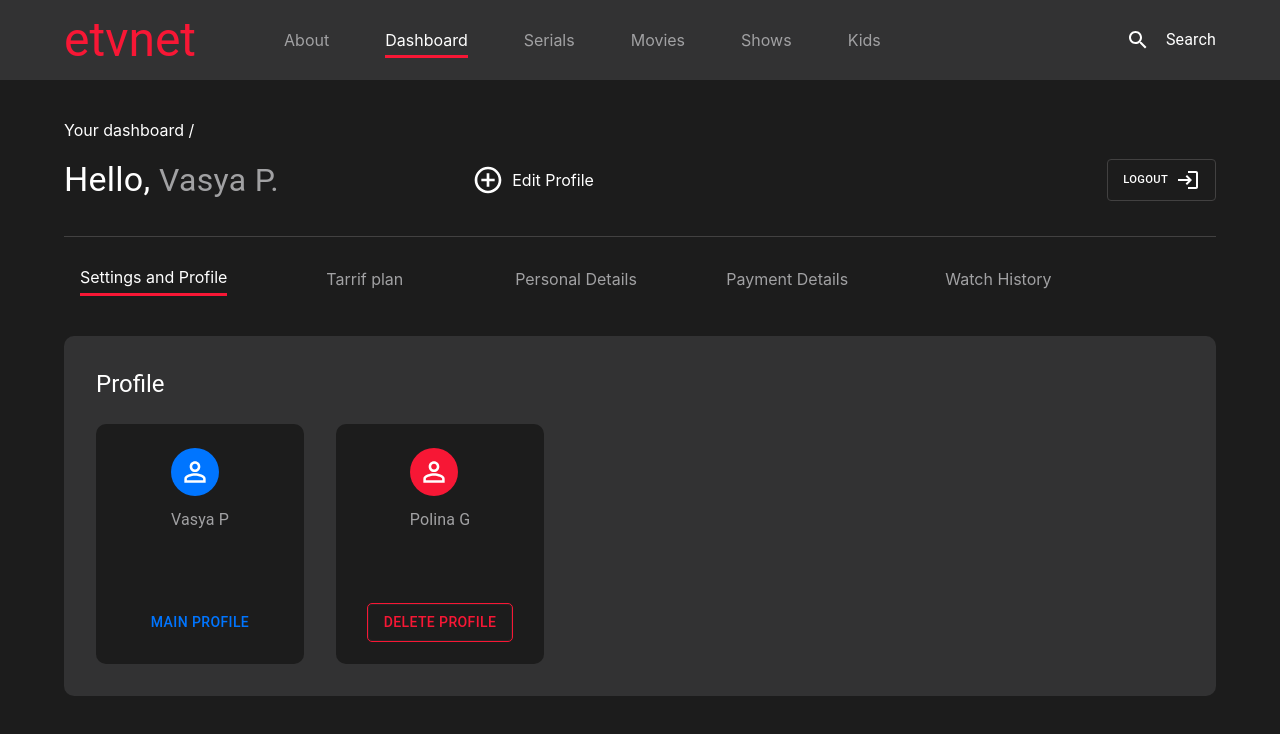
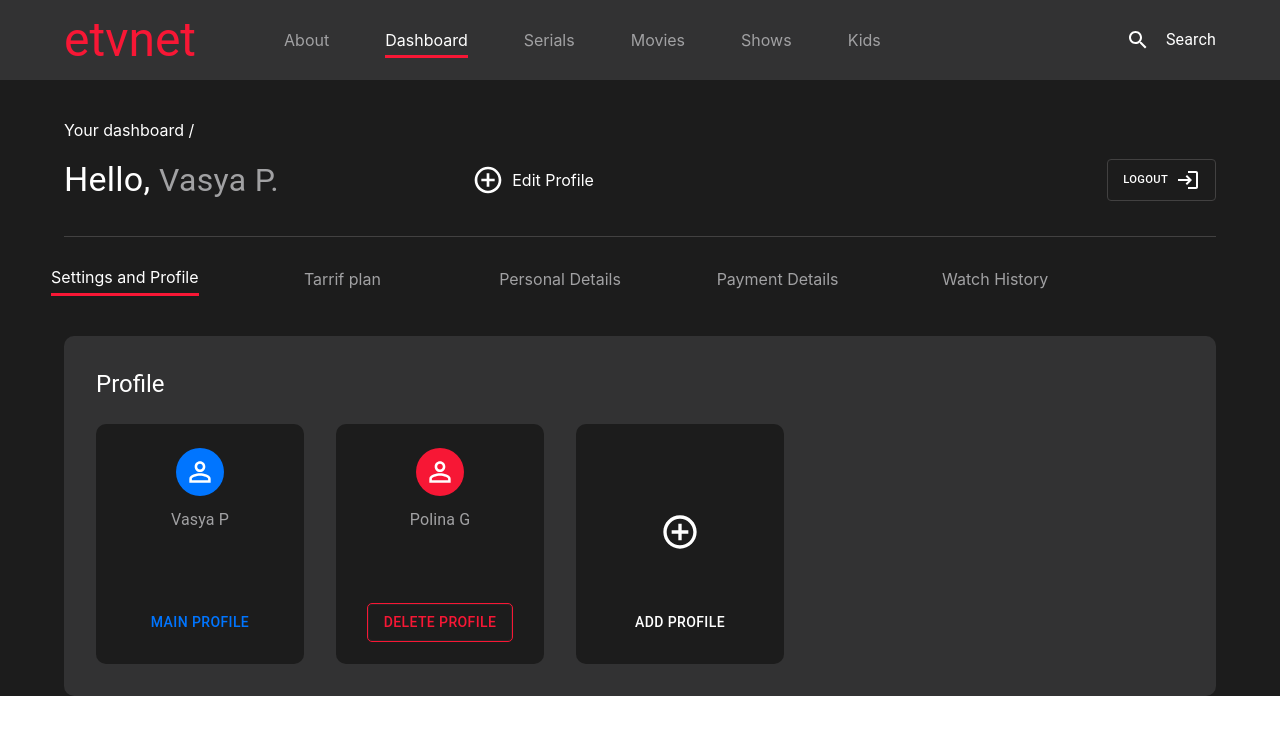
Before and after one commit to tatyanakarlen/matvil-asses, a Next.js app: page / in a window 1280 px wide. Shown: the top 734 px of the page. Built offline with nearby package versions, Linux system fonts and the light colour scheme.

Commit message:
all cards done

```diff
--- a/pages/index.js
+++ b/pages/index.js
@@ -1,4 +1,4 @@
-import { Container, Typography, Box } from '@mui/material';
+import { Box } from '@mui/material';
 import Nav from '../src/components/Nav';
 import Panel from '../src/components/Panel';
 import Dashboard from '../src/components/dashboard/Dashboard';
@@ -9,7 +9,6 @@ export default function Home() {
       sx={{
         padding: 0,
         width: '100vw',
-        height: '100vh',
         bgcolor: 'primary.dark',
       }}
     >
--- a/src/components/Nav.js
+++ b/src/components/Nav.js
@@ -62,7 +62,7 @@ export default function Nav() {
         </List>
       </Box>
       <Box sx={{ display: 'flex' }}>
-        <SearchIcon sx={{color: 'text.white'}}/>
+        <SearchIcon sx={{ color: 'text.white' }} />
         <Typography sx={{ ml: 2, color: 'text.white' }}>Search</Typography>
       </Box>
     </Box>
--- a/src/components/dashboard/Dashboard.js
+++ b/src/components/dashboard/Dashboard.js
@@ -1,17 +1,15 @@
-import { Typography, Box, List, ListItem } from '@mui/material';
-import { userAgent } from 'next/server';
+import { Typography, Box, List, ListItem, Button } from '@mui/material';
 import ProfileCard from './ProfileCard';
+import AddCircleOutlineIcon from '@mui/icons-material/AddCircleOutline';
 
 export default function Dashboard() {
   const listItemBaseStyles = {
     color: 'text.main',
-    // padding: 0,
   };
 
   const activeListItemStyles = {
     color: 'text.white',
     borderBottom: '3px solid #F71735',
-    // padding: 0,
     marginTop: '6px',
     paddingBottom: '6px',
   };
@@ -49,12 +47,12 @@ export default function Dashboard() {
         <List
           sx={{
             display: 'flex',
-            // justifyContent: 'space-around',
             mt: '-2rem',
+            ml: '-2rem',
           }}
         >
           {listItems.map((listItem, index) => (
-            <ListItem sx={{justifyContent: 'center'}}key={index}>
+            <ListItem sx={{ justifyContent: 'center' }} key={index}>
               <Box
                 sx={
                   listItem === 'Settings and Profile'
@@ -76,15 +74,54 @@ export default function Dashboard() {
           mt: 3,
         }}
       >
-        <Box sx={{ bgcolor: 'primary.main', borderRadius: '10px', p:4}}>
+        <Box sx={{ bgcolor: 'primary.main', borderRadius: '10px', p: 4 }}>
           <Typography variant="h5">Profile</Typography>
-          <Box sx={{display: 'flex', mt: 3, gap: 4, flexWrap: 'wrap'}}>
+          <Box sx={{ display: 'flex', mt: 3, gap: 4, flexWrap: 'wrap' }}>
             {users.map((user, index) => (
-               <ProfileCard user={user} key={index} name={user.name} color={user.primary === true ? 'secondary.dark' : 'secondary.main' }/>
+              <ProfileCard
+                user={user}
+                key={index}
+                name={user.name}
+                color={
+                  user.primary === true ? 'secondary.dark' : 'secondary.main'
+                }
+              />
             ))}
+            <Box
+              sx={{
+                position: 'relative',
+                bgcolor: 'primary.dark',
+                width: '13rem',
+                height: '15rem',
+                borderRadius: '10px',
+                p: 3,
+              }}
+            >
+              <AddCircleOutlineIcon
+                sx={{
+                  position: 'absolute',
+                  top: '45%',
+                  left: '50%',
+                  transform: 'translate(-50%, -50%)',
+                  fontSize: '2.5rem',
+                }}
+              />
+              <Button
+                sx={{
+                  position: 'absolute',
+                  width: '100%',
+                  bottom: '24px',
+                  left: '50%',
+                  color: 'text.white',
+                  transform: 'translateX(-50%)',
+                }}
+                variant="text"
+              >
+                Add Profile
+              </Button>
+            </Box>
+          </Box>
         </Box>
-        </Box>
-
       </Box>
     </>
   );
--- a/src/components/dashboard/ProfileCard.js
+++ b/src/components/dashboard/ProfileCard.js
@@ -1,8 +1,7 @@
-import { Typography, Box, List, ListItem, Button } from '@mui/material';
+import { Typography, Box, Button } from '@mui/material';
 import PermIdentityIcon from '@mui/icons-material/PermIdentity';
 
 export default function ProfileCard({ name, color, user }) {
-
   return (
     <Box
       sx={{
@@ -17,7 +16,15 @@ export default function ProfileCard({ name, color, user }) {
         p: 3,
       }}
     >
-      <Box sx={{ display: 'flex', flexDirection: 'column', gap: 1.5 }}>
+      <Box
+        sx={{
+          display: 'flex',
+          flexDirection: 'column',
+          gap: 1.5,
+          justifyContent: 'center',
+          alignItems: 'center',
+        }}
+      >
         <Box
           sx={{
             width: '3rem',
@@ -34,13 +41,22 @@ export default function ProfileCard({ name, color, user }) {
         <Typography sx={{ color: 'text.main' }}>{name}</Typography>
       </Box>
       <Box>
-          { user.primary === true ?
-        <Button variant="text" sx={{ color: 'secondary.dark', mt: 9 }}>
-          Main Profile
-        </Button>
-        :
-        <Button variant="outlined" sx={{ color: 'secondary.main', mt: 9, outline: '0.1px solid #F71735' }}>Delete Profile</Button>
-}
+        {user.primary === true ? (
+          <Button variant="text" sx={{ color: 'secondary.dark', mt: 9 }}>
+            Main Profile
+          </Button>
+        ) : (
+          <Button
+            variant="outlined"
+            sx={{
+              color: 'secondary.main',
+              mt: 9,
+              outline: '0.1px solid #F71735',
+            }}
+          >
+            Delete Profile
+          </Button>
+        )}
       </Box>
     </Box>
   );
```
